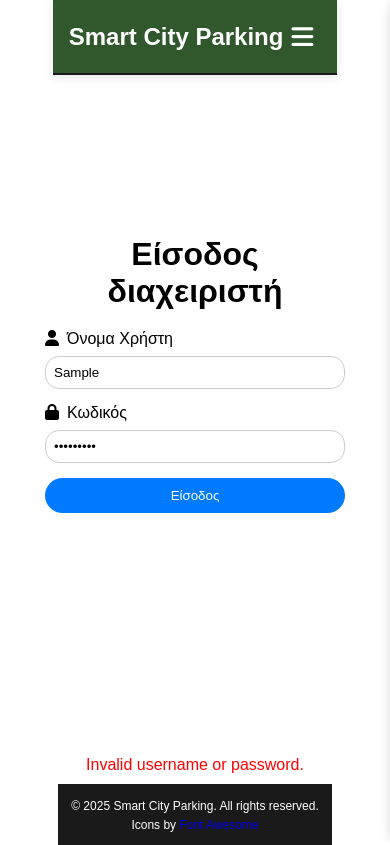
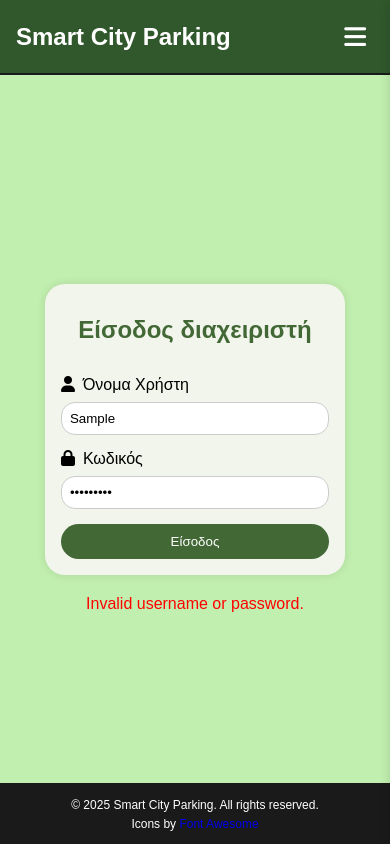
Before and after one commit to StavropoulosK/Internet-of-Things--Smart-City-Parking--Mqtt--Websockets--Grafana--Influxdb, a website: page public/html/adminLogin.html in a window 390 px wide. Both pictures are taken after typing "Sample", "Sample123" into the empty fields and a click on the button "Είσοδος". Drawn offline with Linux system fonts and the light colour scheme; no server answers.

Commit message:
login completed

```diff
--- a/public/css/adminLogin.css
+++ b/public/css/adminLogin.css
@@ -1,44 +1,31 @@
-body,
-html {
-    font-family: Arial, sans-serif;
+main {
+    background-color: var(--bg-color);
+    display: flex;
+    padding: 1rem;
+    align-items: center;
+    justify-content: center;
+    flex-wrap: wrap;
+    position: relative;
+}
+
+
+.login-container{
     display: flex;
     flex-direction: column;
     align-items: center;
-    height: 100%;
-    width: 100%;
-    margin: 0;
-    padding: 0;
-
-
-}
-
-
-#back {
-    width: 100px;
-    margin-left: 10px;
-}
-
-div.outerContainer {
-    margin-top: 8rem;
-    padding: 30px;
-    border-radius: 18px;
-    width: 400px;
-    min-height:70vh;
-
-
-}
-
-
-div.login-container{
-    /* box-shadow: 0 4px 8px rgba(0, 0, 0, 0.1);
-    background-color: #fafafa; */
-    padding: 30px;
-    /* background-color: red; */
+    justify-content: center;
+    background-color: var(--bg-color-2);
+    border-radius: 20px;
+    box-shadow: 0 0 10px rgba(0, 0, 0, 0.1);
+    padding: 2rem 1rem 1rem 1rem;
 }
 
 h1 {
     text-align: center;
-    margin-bottom: 20px;
+    color: #416835;
+    font-size: 1.5rem;
+    margin: 0;
+    margin-bottom: 2rem;
 }
 
 label {
@@ -63,7 +50,7 @@
 button.login {
     width: 100%;
     padding: 10px;
-    background-color: #007bff;
+    background-color: #416835;
     color: white;
     border: none;
     border-radius: 50px;
@@ -71,30 +58,13 @@
 }
 
 button:hover {
-    background-color: #007bff;
+    background-color: var(--dark-color);
 }
 
 #error-popup {
+    position: absolute;
     display: none;
     color: red;
-    padding: 10px;
+    margin-top: 350px;
     background-color: #0000;
 }
-
-
-@media screen and (max-width: 700px) {
-
-
-    div.outerContainer {
-        width:380px;
-        margin-top: 5rem;
-
-    }
-
-    div.outerContainer {
-
-        padding-right:10px;
-        padding-left:10px;
-    }
-
-}
--- a/public/css/heatmap.css
+++ b/public/css/heatmap.css
@@ -23,7 +23,7 @@
     font-size: 2rem;
     margin: 0;
     text-align: center;
-    margin-bottom:2rem;
+    margin-bottom: 2rem;
 }
 
 #heatmap {
--- a/public/css/index.css
+++ b/public/css/index.css
@@ -12,6 +12,7 @@
     display: flex;
     flex-direction: column;
     align-items: center;
+    max-width: 400px;
 }
 
 .slogan {
--- a/public/html/adminLogin.html
+++ b/public/html/adminLogin.html
@@ -5,10 +5,10 @@
     <meta name="viewport" content="width=device-width, initial-scale=1.0">
     <title>Admin Login</title>
 
+    <link href="../css/header_footer.css" rel="stylesheet">
+    <script src="../js/admin/sidepanel.js" defer></script>
     <link href="../css/adminLogin.css" rel="stylesheet">
-    <link href="../css/header_footer.css" rel="stylesheet">
     <link href="https://cdnjs.cloudflare.com/ajax/libs/font-awesome/6.0.0/css/all.min.css" rel="stylesheet">
-    <script src="../js/admin/sidepanel.js" defer></script>
 
     <script src="../js/admin/sumbitLoginForm.js" defer></script>
 </head>
@@ -46,7 +46,7 @@
         </button>
     </div>
 
-    <div class="outerContainer">
+    <main>
         <div class="login-container">
             <h1>Είσοδος διαχειριστή</h1>
             <form id="login-form">
@@ -64,12 +64,10 @@
             </form>
 
         </div>
-
-    </div>
-
-    <div id="error-popup">
-        Invalid username or password.
-    </div>
+        <div id="error-popup">
+            Invalid username or password.
+        </div>
+    </main>
 
     <footer>
         <p>&copy; 2025 Smart City Parking. All rights reserved.</p>
```
Also changed, not shown: public/html/heatmaps/current-temperature.html (+23 -23 lines).
